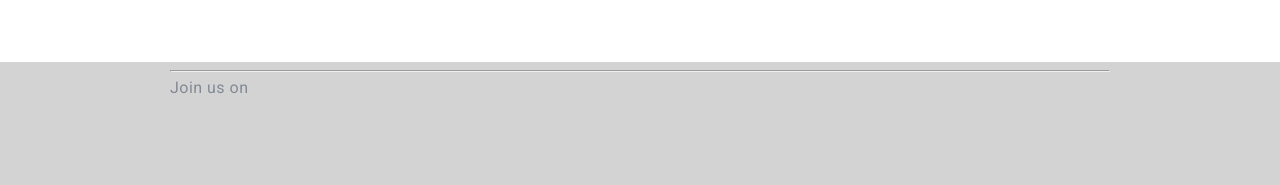
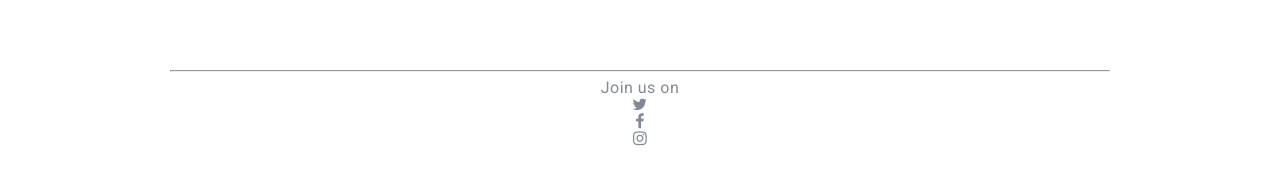
Before and after one commit to ajhalbeck/Karma-Landing-Page-Clone-v2, a plain HTML site: page index.html in a window 1280 px wide. Shown: the part 1268-1453 px from the top of the page. Before the commit the page ends 1365 px from the top, so only its background shows below. Drawn offline with Linux system fonts and the light colour scheme.

Commit message:
Footer Prep work

```diff
--- a/css/style.css
+++ b/css/style.css
@@ -166,3 +166,17 @@ body {
 	font-size: 1.563rem;
 	margin: 2.5rem 0px 1.875rem;
 }
+.footer{
+	display: block;
+}
+.social{
+	background-color: #fff;
+	overflow: auto;
+	padding-bottom: 9.375rem;
+	text-align: center;
+}
+.social .content{
+	padding: 0 0.938rem;
+	margin: 0 auto;
+	min-width: 37.5rem;
+}
--- a/index.html
+++ b/index.html
@@ -61,5 +61,17 @@
 			<hr>
 			<h5>Join us on</h5>
 			<ul class="icons">
+				<li>
+					<i class="fa fa-twitter"></i>
+				</li>
+				<li>
+					<i class="fa fa-facebook"></i>
+				</li>
+				<li>
+					<i class="fa fa-instagram"></i>
+				</li>
+			</ul>
+		</div>
+	</footer>
 </body>
 </html>
```
